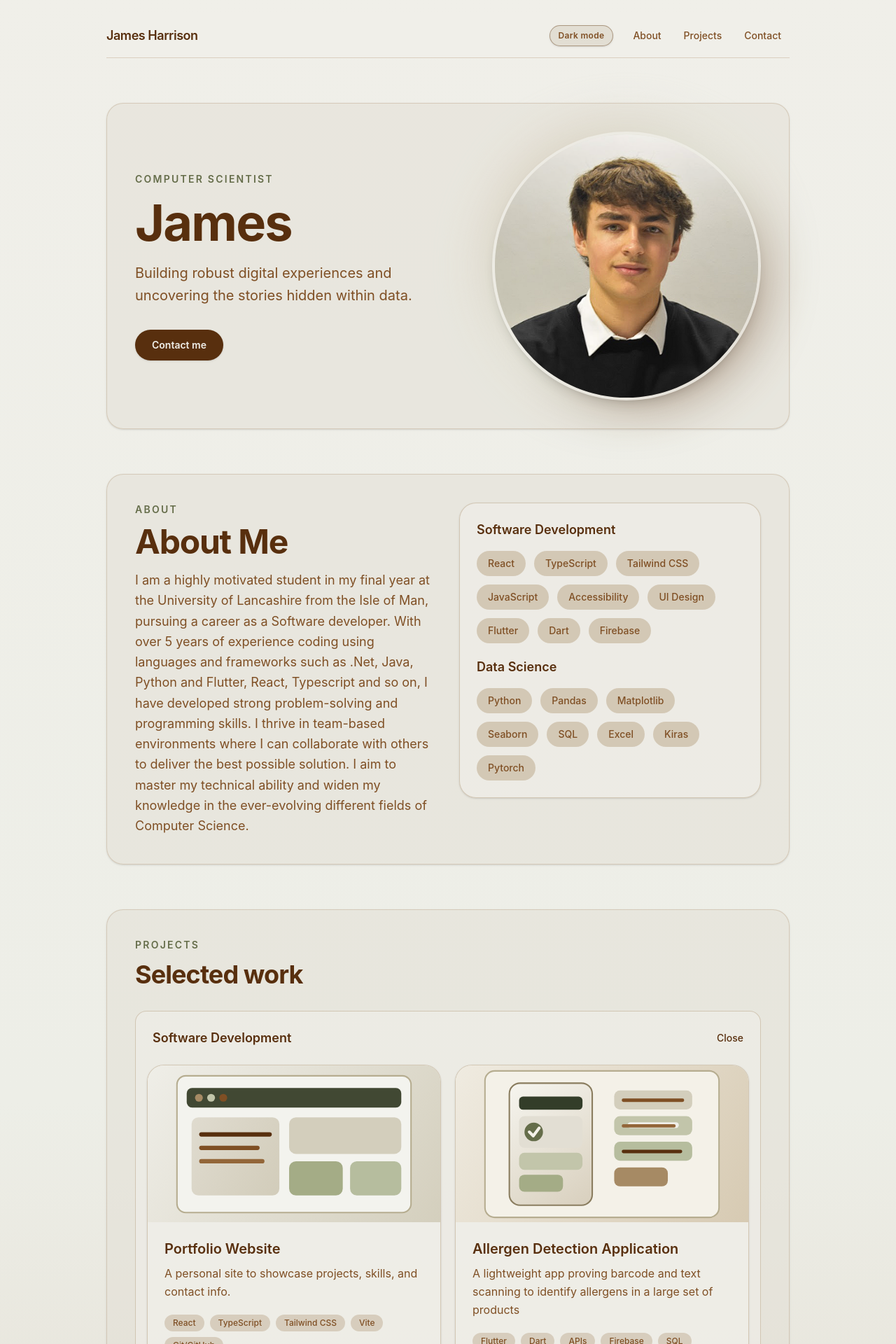
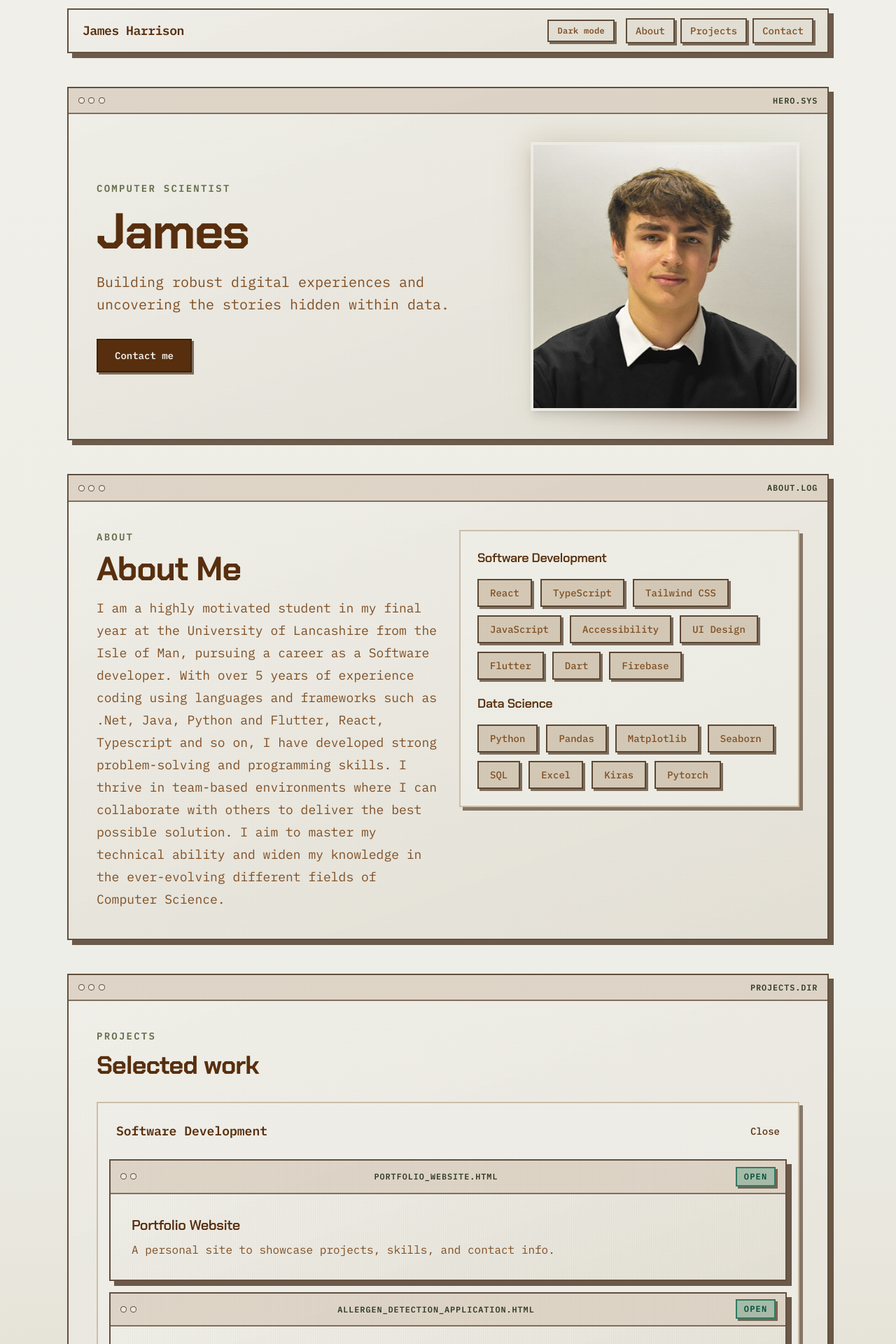
Before and after one commit to jamesharrison2005/portfolio, a React (Vite) app: page / in a window 1280 px wide. Shown: the part 20-1940 px from the top of the page at 70% size. Built offline with nearby package versions, Linux system fonts and the light colour scheme.

Commit message:
added retro style

```diff
--- a/src/App.tsx
+++ b/src/App.tsx
@@ -47,17 +47,23 @@ function App() {
       id="top"
       className="min-h-screen bg-linear-to-b from-khaki-beige-900 via-dry-sage-alt-900 to-camel-800 text-charcoal-brown-500 dark:from-charcoal-brown-200 dark:via-ebony-300 dark:to-dark-walnut-200 dark:text-khaki-beige-800"
     >
-      <main className="mx-auto flex max-w-5xl flex-col gap-16 px-6 py-6 sm:py-8 lg:py-10">
+      <main className="mx-auto flex max-w-6xl flex-col gap-12 px-4 py-4 sm:px-6 sm:py-6 lg:px-8 lg:py-8">
         <Navbar />
         <Hero />
         <About />
         <Projects />
-        <section id="contact" className="rounded-3xl border border-camel-600/50 bg-khaki-beige-800/60 p-6 shadow-sm dark:border-ebony-600 dark:bg-charcoal-brown-300/80 sm:p-8">
+        <section id="contact" className="retro-window">
+          <div className="retro-window-bar">
+            <div className="retro-dots" aria-hidden="true">
+              <span />
+              <span />
+              <span />
+            </div>
+            <span>contact.exe</span>
+          </div>
           <ScrollReveal>
-            <p className="mb-3 text-sm font-semibold uppercase tracking-[0.16em] text-dusty-olive-500 dark:text-dry-sage-alt-700">
-              Contact
-            </p>
-            <h2 className="mb-4 text-3xl font-bold tracking-tight text-dark-walnut-500 sm:text-4xl dark:text-khaki-beige-900">
+            <div className="p-6 sm:p-8">
+            <h2 className="mb-6 text-3xl font-semibold text-dark-walnut-500 sm:text-4xl dark:text-khaki-beige-900">
               Let&apos;s connect
             </h2>
             <div className="grid gap-4 sm:grid-cols-3">
@@ -67,9 +73,9 @@ function App() {
                   href={contact.href}
                   target={contact.label === 'Email' ? undefined : '_blank'}
                   rel={contact.label === 'Email' ? undefined : 'noreferrer'}
-                  className="group flex items-center gap-4 rounded-2xl border border-camel-600/60 bg-khaki-beige-800/80 p-4 transition duration-300 hover:-translate-y-1 hover:border-dark-walnut-500 hover:bg-khaki-beige-700/90 hover:shadow-md dark:border-ebony-600 dark:bg-charcoal-brown-300/90 dark:hover:border-khaki-beige-900 dark:hover:bg-ebony-500/70"
+                  className="group retro-button flex items-center gap-4 bg-khaki-beige-800/85 p-4 transition duration-200 hover:border-dark-walnut-500 hover:bg-khaki-beige-700/95 dark:bg-charcoal-brown-300/90 dark:hover:border-khaki-beige-900 dark:hover:bg-ebony-500/70"
                 >
-                  <div className="flex h-11 w-11 items-center justify-center rounded-full bg-dark-walnut-500 text-khaki-beige-900 transition group-hover:scale-105 group-hover:bg-toffee-brown-500 dark:bg-khaki-beige-900 dark:text-dark-walnut-500">
+                  <div className="flex h-11 w-11 shrink-0 items-center justify-center rounded-none border border-dark-walnut-500/30 bg-dark-walnut-500 text-khaki-beige-900 transition group-hover:scale-105 group-hover:bg-toffee-brown-500 dark:border-khaki-beige-900/30 dark:bg-khaki-beige-900 dark:text-dark-walnut-500">
                     {contact.icon}
                   </div>
                   <div>
@@ -83,6 +89,7 @@ function App() {
                 </a>
               ))}
             </div>
+            </div>
           </ScrollReveal>
         </section>
       </main>
--- a/src/components/layout/Navbar.tsx
+++ b/src/components/layout/Navbar.tsx
@@ -28,8 +28,8 @@ function Navbar() {
   };
 
   return (
-    <header className="sticky top-0 z-50 border-b border-camel-600/40 bg-khaki-beige-900/80 backdrop-blur dark:border-ebony-600/50 dark:bg-charcoal-brown-200/80">
-      <nav className="flex flex-col gap-4 py-4 sm:flex-row sm:items-center sm:justify-between">
+    <header className="sticky top-2 z-50 retro-window px-4 py-3 sm:px-5">
+      <nav className="flex flex-col gap-4 sm:flex-row sm:items-center sm:justify-between">
         <a href="#top" className="text-lg font-semibold tracking-tight text-dark-walnut-500 transition hover:text-toffee-brown-500 dark:text-khaki-beige-900 dark:hover:text-khaki-beige-700">
           James Harrison
         </a>
@@ -37,7 +37,7 @@ function Navbar() {
           <button
             type="button"
             onClick={toggleTheme}
-            className="rounded-full border border-toffee-brown-400/50 bg-khaki-beige-800 px-3 py-1.5 text-xs font-semibold tracking-wide text-saddle-brown-500 shadow-sm transition hover:-translate-y-0.5 hover:bg-camel-700/80 hover:shadow-md dark:border-dry-sage-alt-600 dark:bg-ebony-400 dark:text-khaki-beige-900 dark:hover:bg-ebony-500"
+            className="retro-button bg-khaki-beige-800 px-3 py-1.5 text-xs font-semibold tracking-wide text-saddle-brown-500 dark:border-dry-sage-alt-600 dark:bg-ebony-400 dark:text-khaki-beige-900 dark:hover:bg-ebony-500"
             aria-label="Toggle color mode"
           >
             {isDarkMode ? 'Light mode' : 'Dark mode'}
@@ -47,7 +47,7 @@ function Navbar() {
               <li key={link.href}>
                 <a
                   href={link.href}
-                  className="rounded-full px-3 py-1.5 transition hover:bg-camel-700/60 hover:text-dark-walnut-500 dark:hover:bg-ebony-500/80 dark:hover:text-khaki-beige-900"
+                  className="retro-button inline-flex bg-khaki-beige-800 px-3 py-1.5 transition hover:bg-camel-700/70 hover:text-dark-walnut-500 dark:bg-charcoal-brown-300 dark:hover:bg-ebony-500/80 dark:hover:text-khaki-beige-900"
                 >
                   {link.label}
                 </a>
--- a/src/components/sections/About.tsx
+++ b/src/components/sections/About.tsx
@@ -23,17 +23,26 @@ function About() {
   ];
 
   return (
-    <section id="about" className="rounded-3xl border border-camel-600/40 bg-khaki-beige-800/50 p-6 shadow-sm sm:p-8 dark:border-ebony-600 dark:bg-charcoal-brown-300/80 md:p-10">
+    <section id="about" className="retro-window">
+      <div className="retro-window-bar">
+        <div className="retro-dots" aria-hidden="true">
+          <span />
+          <span />
+          <span />
+        </div>
+        <span>about.log</span>
+      </div>
       <ScrollReveal>
-        <div className="grid gap-8 md:grid-cols-2 md:items-start">
-        <div>
+        <div className="p-6 sm:p-8 md:p-10">
+          <div className="grid gap-8 md:grid-cols-2 md:items-start">
+        <div className="min-w-0">
           <p className="mb-3 text-sm font-semibold uppercase tracking-[0.16em] text-dusty-olive-500 dark:text-dry-sage-alt-700">
             About
           </p>
           <h2 className="mb-4 text-4xl font-bold tracking-tight text-dark-walnut-500 sm:text-5xl dark:text-khaki-beige-900">
             About Me
           </h2>
-          <p className="max-w-xl text-lg leading-relaxed text-saddle-brown-500 dark:text-camel-900">
+          <p className="max-w-xl wrap-break-word text-lg leading-8 text-saddle-brown-500 dark:text-camel-900">
              I am a highly motivated student in my final year at the University of Lancashire from the Isle of Man,
              pursuing a career as a Software developer. With over 5 years of experience coding using languages and frameworks
               such as .Net, Java, Python and Flutter, React, Typescript and so on, I have developed strong problem-solving and programming skills.
@@ -43,7 +52,7 @@ function About() {
           </p>
         </div>
 
-        <div className="space-y-5 rounded-3xl border border-camel-600/50 bg-khaki-beige-900/60 p-6 shadow-sm dark:border-ebony-600 dark:bg-charcoal-brown-200/80">
+        <div className="min-w-0 space-y-5 border-2 border-camel-600/60 bg-khaki-beige-900/70 p-6 shadow-[5px_5px_0_rgba(53,28,8,0.55)] dark:border-ebony-600 dark:bg-charcoal-brown-200/85 dark:shadow-[5px_5px_0_rgba(13,14,10,0.65)]">
           {skillGroups.map((group) => (
             <div key={group.title}>
               <h3 className="mb-4 text-lg font-semibold text-dark-walnut-500 dark:text-khaki-beige-900">
@@ -53,7 +62,7 @@ function About() {
                 {group.skills.map((skill) => (
                   <span
                     key={`${group.title}-${skill}`}
-                    className="rounded-full bg-camel-700/70 px-4 py-2 text-sm font-medium text-saddle-brown-500 transition hover:-translate-y-0.5 hover:bg-camel-600/80 hover:shadow-sm dark:bg-ebony-500 dark:text-khaki-beige-900 dark:hover:bg-ebony-400"
+                    className="retro-button bg-camel-700/70 px-4 py-2 text-sm font-medium text-saddle-brown-500 transition hover:bg-camel-600/85 dark:bg-ebony-500 dark:text-khaki-beige-900 dark:hover:bg-ebony-400"
                   >
                     {skill}
                   </span>
@@ -62,6 +71,7 @@ function About() {
             </div>
           ))}
         </div>
+          </div>
         </div>
       </ScrollReveal>
     </section>
--- a/src/components/sections/Hero.tsx
+++ b/src/components/sections/Hero.tsx
@@ -3,9 +3,18 @@ import ScrollReveal from '../ui/ScrollReveal';
 
 function Hero() {
   return (
-    <section id="hero" className="rounded-3xl border border-camel-600/40 bg-khaki-beige-800/50 p-6 shadow-sm sm:p-8 dark:border-ebony-600 dark:bg-charcoal-brown-300/80 md:p-10">
+    <section id="hero" className="retro-window">
+      <div className="retro-window-bar">
+        <div className="retro-dots" aria-hidden="true">
+          <span />
+          <span />
+          <span />
+        </div>
+        <span>hero.sys</span>
+      </div>
       <ScrollReveal>
-        <div className="flex flex-col items-center gap-10 md:flex-row md:items-center md:justify-between">
+        <div className="p-6 sm:p-8 md:p-10">
+          <div className="flex flex-col items-center gap-10 md:flex-row md:items-center md:justify-between">
         <div className="max-w-xl text-center md:text-left">
           <p className="mb-4 text-sm font-semibold uppercase tracking-[0.16em] text-dusty-olive-500 dark:text-dry-sage-alt-700">
             Computer Scientist
@@ -19,7 +28,7 @@ function Hero() {
           <div className="mt-8 flex justify-center md:justify-start">
             <a
               href="#contact"
-              className="inline-flex items-center rounded-full bg-dark-walnut-500 px-6 py-3 text-sm font-semibold text-khaki-beige-900 shadow-sm transition hover:bg-toffee-brown-500 dark:bg-khaki-beige-900 dark:text-dark-walnut-500 dark:hover:bg-camel-800"
+              className="retro-button inline-flex items-center bg-dark-walnut-500 px-6 py-3 text-sm font-semibold text-khaki-beige-900 transition hover:bg-toffee-brown-500 dark:bg-khaki-beige-900 dark:text-dark-walnut-500 dark:hover:bg-camel-800"
             >
               Contact me
             </a>
@@ -28,8 +37,8 @@ function Hero() {
 
         <div className="flex justify-center md:justify-end">
           <div className="relative h-72 w-72 sm:h-80 sm:w-80 lg:h-96 lg:w-96">
-            <div className="absolute inset-0 rounded-full bg-linear-to-br from-camel-700 via-dry-sage-alt-800 to-dark-walnut-500 opacity-90 blur-2xl dark:from-ebony-600 dark:via-dusty-olive-600 dark:to-dark-walnut-300" />
-            <div className="relative h-full w-full overflow-hidden rounded-full border-4 border-khaki-beige-900/80 shadow-lg dark:border-ebony-300/80">
+            <div className="absolute inset-0 bg-linear-to-br from-camel-700 via-dry-sage-alt-800 to-dark-walnut-500 opacity-85 blur-xl dark:from-ebony-600 dark:via-dusty-olive-600 dark:to-dark-walnut-300" />
+            <div className="relative h-full w-full overflow-hidden border-4 border-khaki-beige-900/80 shadow-lg dark:border-ebony-300/80">
               <img
                 src={profileImage}
                 alt="Profile portrait"
@@ -38,6 +47,7 @@ function Hero() {
             </div>
           </div>
         </div>
+          </div>
         </div>
       </ScrollReveal>
     </section>
--- a/src/components/sections/Projects.tsx
+++ b/src/components/sections/Projects.tsx
@@ -25,8 +25,17 @@ function Projects() {
   };
 
   return (
-    <section id="projects" className="rounded-3xl border border-camel-600/40 bg-khaki-beige-800/50 p-6 shadow-sm sm:p-8 dark:border-ebony-600 dark:bg-charcoal-brown-300/80 md:p-10">
+    <section id="projects" className="retro-window">
+      <div className="retro-window-bar">
+        <div className="retro-dots" aria-hidden="true">
+          <span />
+          <span />
+          <span />
+        </div>
+        <span>projects.dir</span>
+      </div>
       <ScrollReveal>
+        <div className="p-6 sm:p-8 md:p-10">
         <p className="mb-3 text-sm font-semibold uppercase tracking-[0.16em] text-dusty-olive-500 dark:text-dry-sage-alt-700">
           Projects
         </p>
@@ -41,21 +50,21 @@ function Projects() {
             return (
               <div
                 key={section.key}
-                className="rounded-2xl border border-camel-600/50 bg-khaki-beige-900/60 p-4 dark:border-ebony-600 dark:bg-charcoal-brown-200/80"
+                className="border-2 border-camel-600/60 bg-khaki-beige-900/72 p-4 shadow-[5px_5px_0_rgba(53,28,8,0.55)] dark:border-ebony-600 dark:bg-charcoal-brown-200/85 dark:shadow-[5px_5px_0_rgba(13,14,10,0.65)]"
               >
                 <button
                   type="button"
                   onClick={() => toggleSection(section.key)}
                   aria-expanded={isOpen}
                   aria-controls={`projects-${section.key}`}
-                  className="flex w-full items-center justify-between rounded-xl px-2 py-2 text-left text-lg font-semibold text-dark-walnut-500 transition hover:bg-camel-700/30 dark:text-khaki-beige-900 dark:hover:bg-ebony-500/60"
+                  className="flex w-full items-center justify-between border-2 border-transparent px-2 py-2 text-left text-lg font-semibold text-dark-walnut-500 transition hover:border-camel-600/60 hover:bg-camel-700/30 dark:text-khaki-beige-900 dark:hover:border-ebony-600 dark:hover:bg-ebony-500/60"
                 >
                   <span>{section.title}</span>
                   <span className="text-sm font-medium">{isOpen ? 'Close' : 'Open'}</span>
                 </button>
 
                 {isOpen ? (
-                  <div id={`projects-${section.key}`} className="mt-4 grid gap-5 sm:grid-cols-2">
+                  <div id={`projects-${section.key}`} className="mt-4 space-y-4">
                     {sectionProjects.length > 0 ? (
                       sectionProjects.map((project) => (
                         <ProjectCard key={project.title} project={project} />
@@ -71,6 +80,7 @@ function Projects() {
             );
           })}
         </div>
+        </div>
       </ScrollReveal>
     </section>
   );
--- a/src/components/ui/ProjectCard.tsx
+++ b/src/components/ui/ProjectCard.tsx
@@ -1,3 +1,4 @@
+import { useState } from 'react';
 import type { Project } from '../../types/project';
 import ScrollReveal from './ScrollReveal';
 
@@ -6,21 +7,54 @@ type ProjectCardProps = {
 };
 
 function ProjectCard({ project }: ProjectCardProps) {
+  const [isExpanded, setIsExpanded] = useState(false);
+
+  const overview =
+    project.description.length > 110
+      ? `${project.description.slice(0, 110).trimEnd()}...`
+      : project.description;
+
   return (
-    <ScrollReveal className="h-full">
-      <article className="group h-full overflow-hidden rounded-3xl border border-camel-600/50 bg-khaki-beige-900/65 shadow-sm transition duration-300 hover:-translate-y-1 hover:shadow-md dark:border-ebony-600 dark:bg-charcoal-brown-200/85">
-        <div className="overflow-hidden">
-          <img
-            src={project.image}
-            alt={`${project.title} preview`}
-            className="h-56 w-full object-cover transition duration-300 group-hover:scale-[1.03]"
-          />
+    <ScrollReveal>
+      <article className="retro-window">
+        <div className="retro-window-bar">
+          <div className="retro-dots" aria-hidden="true">
+            <span />
+            <span />
           </div>
-
-        <div className="p-6">
+          <span>{project.title.replace(/\s+/g, '_').toLowerCase()}.html</span>
+          <button
+            type="button"
+            onClick={() => setIsExpanded((prev) => !prev)}
+            aria-expanded={isExpanded}
+            className={`retro-button px-2.5 py-1 text-xs font-semibold tracking-widest ${
+              isExpanded
+                ? 'border-red-800/70 bg-red-700/25 text-red-900 dark:border-red-500/70 dark:bg-red-500/25 dark:text-red-200'
+                : 'border-emerald-800/70 bg-emerald-700/25 text-emerald-900 dark:border-emerald-500/70 dark:bg-emerald-500/25 dark:text-emerald-200'
+            }`}
+          >
+            {isExpanded ? 'CLOSE' : 'OPEN'}
+          </button>
+        </div>
+        <div className="p-5 sm:p-6">
+          <button
+            type="button"
+            onClick={() => setIsExpanded((prev) => !prev)}
+            aria-expanded={isExpanded}
+            className="w-full border-2 border-transparent p-1 text-left transition hover:border-camel-600/60 dark:hover:border-ebony-600"
+          >
+            <div>
               <h3 className="mb-2 text-xl font-semibold text-dark-walnut-500 dark:text-khaki-beige-900">
                 {project.title}
               </h3>
+              <p className="leading-relaxed text-saddle-brown-500 dark:text-camel-900">
+                {overview}
+              </p>
+            </div>
+          </button>
+
+          {isExpanded ? (
+            <div className="mt-5 border-t border-camel-600/50 pt-5 dark:border-ebony-600">
               <p className="mb-5 leading-relaxed text-saddle-brown-500 dark:text-camel-900">
                 {project.description}
               </p>
@@ -29,7 +63,7 @@ function ProjectCard({ project }: ProjectCardProps) {
                 {project.tech.map((tag) => (
                   <span
                     key={`${project.title}-${tag}`}
-                className="rounded-full bg-camel-700/60 px-3 py-1 text-xs font-medium text-saddle-brown-500 transition group-hover:bg-camel-600/80 dark:bg-ebony-500 dark:text-khaki-beige-900"
+                    className="retro-button bg-camel-700/60 px-3 py-1 text-xs font-medium text-saddle-brown-500 dark:bg-ebony-500 dark:text-khaki-beige-900"
                   >
                     {tag}
                   </span>
@@ -40,7 +74,7 @@ function ProjectCard({ project }: ProjectCardProps) {
                 {project.liveUrl ? (
                   <a
                     href={project.liveUrl}
-                className="inline-flex items-center rounded-full bg-dark-walnut-500 px-4 py-2 text-sm font-semibold text-khaki-beige-900 shadow-sm transition hover:-translate-y-0.5 hover:bg-toffee-brown-500 hover:shadow-md dark:bg-khaki-beige-900 dark:text-dark-walnut-500 dark:hover:bg-camel-800"
+                    className="retro-button inline-flex items-center bg-dark-walnut-500 px-4 py-2 text-sm font-semibold text-khaki-beige-900 transition hover:bg-toffee-brown-500 dark:bg-khaki-beige-900 dark:text-dark-walnut-500 dark:hover:bg-camel-800"
                   >
                     Live Demo
                   </a>
@@ -48,12 +82,14 @@ function ProjectCard({ project }: ProjectCardProps) {
                 {project.githubUrl ? (
                   <a
                     href={project.githubUrl}
-                className="inline-flex items-center rounded-full border border-camel-600/70 px-4 py-2 text-sm font-semibold text-dark-walnut-500 transition hover:-translate-y-0.5 hover:bg-camel-700/40 hover:shadow-sm dark:border-ebony-600 dark:text-khaki-beige-900 dark:hover:bg-ebony-500/60"
+                    className="retro-button inline-flex items-center border-camel-600/70 bg-khaki-beige-800/70 px-4 py-2 text-sm font-semibold text-dark-walnut-500 transition hover:bg-camel-700/40 dark:border-ebony-600 dark:bg-charcoal-brown-300/80 dark:text-khaki-beige-900 dark:hover:bg-ebony-500/60"
                   >
                     GitHub
                   </a>
                 ) : null}
               </div>
+            </div>
+          ) : null}
         </div>
       </article>
     </ScrollReveal>
--- a/src/index.css
+++ b/src/index.css
@@ -1,3 +1,4 @@
+@import url('https://fonts.googleapis.com/css2?family=Chakra+Petch:wght@500;600;700&family=IBM+Plex+Mono:wght@400;500;600&display=swap');
 @import 'tailwindcss';
 
 @custom-variant dark (&:where(.dark, .dark *));
@@ -117,5 +118,107 @@
 
 	body {
 		@apply bg-khaki-beige-900 text-charcoal-brown-500 antialiased;
+		font-family: 'IBM Plex Mono', 'Courier New', monospace;
+		background-image:
+			linear-gradient(to right, rgb(87 80 61 / 0.18) 1px, transparent 1px),
+			linear-gradient(to bottom, rgb(87 80 61 / 0.18) 1px, transparent 1px),
+			radial-gradient(circle at 1px 1px, rgb(34 30 22 / 0.12) 0.8px, transparent 0);
+		background-size: 18px 18px, 18px 18px, 3px 3px;
+	}
+
+	h1,
+	h2,
+	h3,
+	h4,
+	h5,
+	h6 {
+		font-family: 'Chakra Petch', 'IBM Plex Mono', monospace;
+		letter-spacing: -0.02em;
 	}
 }
+
+@layer components {
+	.retro-window {
+		position: relative;
+		border: 2px solid rgb(53 28 8 / 0.75);
+		border-radius: 0;
+		background: linear-gradient(160deg, rgb(240 239 233 / 0.88), rgb(226 222 211 / 0.9));
+		box-shadow: 7px 7px 0 rgb(53 28 8 / 0.7);
+		overflow: hidden;
+	}
+
+	.retro-window::after {
+		content: '';
+		position: absolute;
+		inset: 0;
+		pointer-events: none;
+		background: radial-gradient(circle, rgb(17 12 6 / 0.1) 0.6px, transparent 0.7px);
+		background-size: 3px 3px;
+		opacity: 0.25;
+	}
+
+	.dark .retro-window {
+		border-color: rgb(218 223 210 / 0.45);
+		background: linear-gradient(160deg, rgb(39 43 30 / 0.9), rgb(20 24 16 / 0.92));
+		box-shadow: 7px 7px 0 rgb(13 14 10 / 0.6);
+	}
+
+	.retro-window-bar {
+		display: flex;
+		align-items: center;
+		justify-content: space-between;
+		gap: 0.75rem;
+		padding: 0.55rem 0.85rem;
+		border-bottom: 2px solid rgb(53 28 8 / 0.55);
+		background: rgb(219 208 193 / 0.82);
+		font-size: 0.74rem;
+		font-weight: 600;
+		text-transform: uppercase;
+		letter-spacing: 0.08em;
+	}
+
+	.dark .retro-window-bar {
+		border-bottom-color: rgb(218 223 210 / 0.3);
+		background: rgb(39 43 30 / 0.95);
+	}
+
+	.retro-dots {
+		display: flex;
+		gap: 0.35rem;
+	}
+
+	.retro-dots span {
+		display: inline-block;
+		height: 0.56rem;
+		width: 0.56rem;
+		border: 1px solid rgb(53 28 8 / 0.75);
+		border-radius: 999px;
+		background: rgb(240 239 233 / 0.75);
+	}
+
+	.dark .retro-dots span {
+		border-color: rgb(218 223 210 / 0.7);
+		background: rgb(20 24 16 / 0.9);
+	}
+
+	.retro-button {
+		border: 2px solid rgb(53 28 8 / 0.75);
+		border-radius: 0;
+		box-shadow: 3px 3px 0 rgb(53 28 8 / 0.6);
+		transition: transform 180ms ease, box-shadow 180ms ease;
+	}
+
+	.retro-button:hover {
+		transform: translate(-1px, -1px);
+		box-shadow: 5px 5px 0 rgb(53 28 8 / 0.66);
+	}
+
+	.dark .retro-button {
+		border-color: rgb(218 223 210 / 0.8);
+		box-shadow: 3px 3px 0 rgb(13 14 10 / 0.7);
+	}
+
+	.dark .retro-button:hover {
+		box-shadow: 5px 5px 0 rgb(13 14 10 / 0.82);
+	}
+}
```
Also changed, not shown: 4 other files (tests, documents, lock files or other folders). Lines whose indentation alone changed are shown as unchanged.
